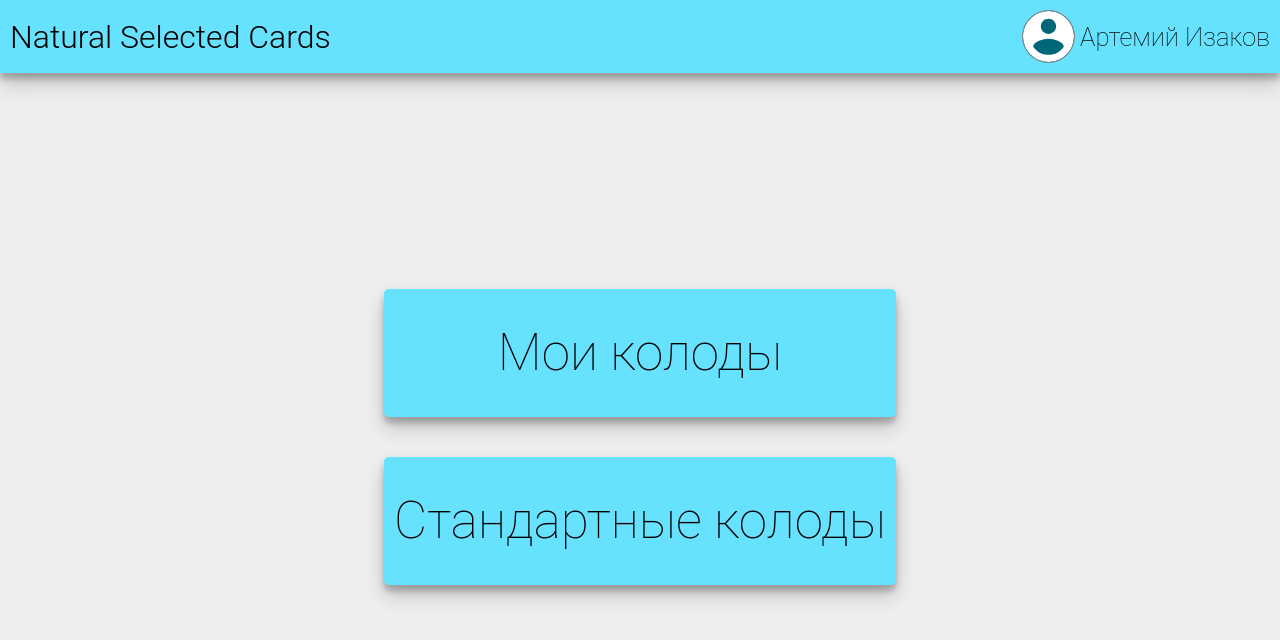
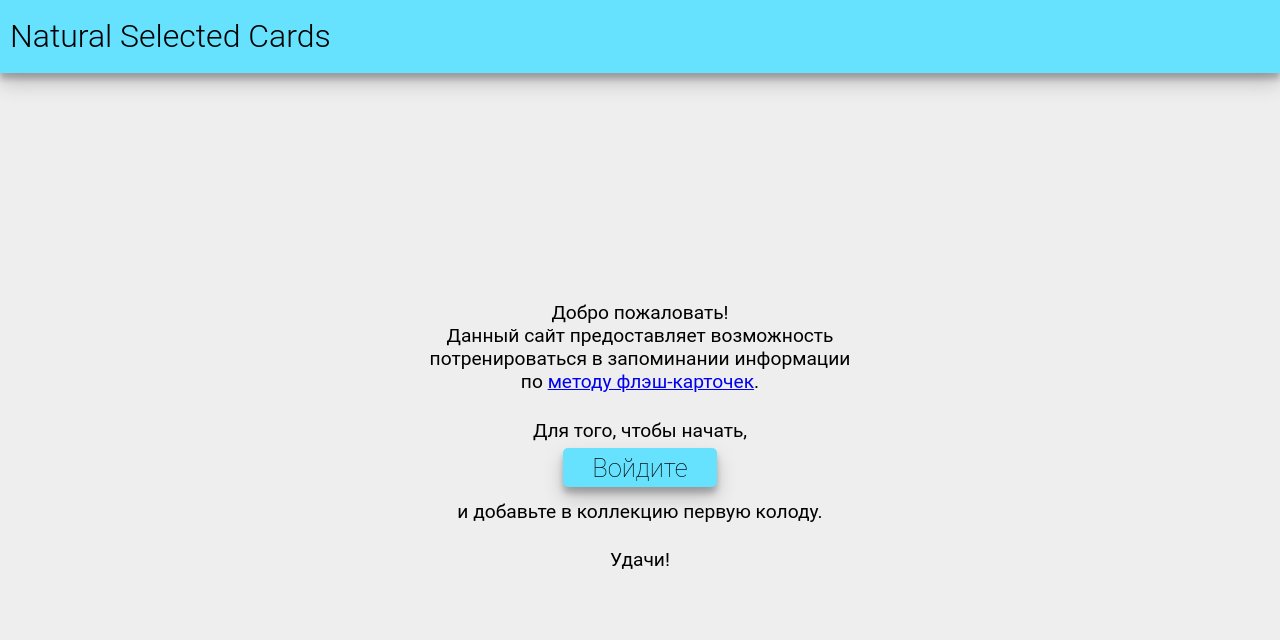
Before and after one commit to OptimumDev/Natural-selected-cards, a React (Create React App) app in the folder NaturalSelectedCards/ClientApp/natural-selected-cards/: page / in a window 1280 px wide. Shown: the top 640 px of the page. Built offline with nearby package versions, Linux system fonts and the light colour scheme.

Commit message:
change main page

```diff
--- a/NaturalSelectedCards/ClientApp/natural-selected-cards/src/Components/App/App.js
+++ b/NaturalSelectedCards/ClientApp/natural-selected-cards/src/Components/App/App.js
@@ -15,10 +15,9 @@ const user = {id: 123, name: 'Артемий', surname: 'Изаков'};
 export default class App extends React.Component {
     constructor(props) {
         super(props);
-
         this.state = {
-            pageName: PageNames.MAIN
-        }
+            pageName: this.getMainPage()
+        };
     }
 
     render() {
@@ -26,8 +25,8 @@ export default class App extends React.Component {
         return (
             <div className="app light">
                 <header className='shadow main-color'>
-                    <AppName onClick={() => this.setPageName(PageNames.MAIN)}/>
-                    <User user={user}/>
+                    <AppName onClick={this.goToMain}/>
+                    <User user={this.state.user}/>
                 </header>
                 {this.getPage()}
             </div>
@@ -61,13 +60,19 @@ export default class App extends React.Component {
         this.setPageName(PageNames.MY_DECKS);
     };
 
+    goToMain = () => this.setPageName(this.getMainPage());
+
+    getMainPage = () => this.state && this.state.user ? PageNames.MY_DECKS : PageNames.MAIN;
+
+    logIn = () => this.setState({
+        pageName: PageNames.MY_DECKS,
+        user: user
+    });
+
     getPage = () => {
         switch (this.state.pageName) {
             case PageNames.MAIN:
-                return <MainPage
-                    onMyDecks={() => this.setPageName(PageNames.MY_DECKS)}
-                    onStandardDecks={() => this.setPageName(PageNames.STANDARD_DECKS)}
-                />;
+                return <MainPage onLogin={this.logIn} />;
             case PageNames.MY_DECKS:
                 //TODO: Make main page
                 return <DecksPage
--- a/NaturalSelectedCards/ClientApp/natural-selected-cards/src/Components/Pages/MainPage/MainPage.css
+++ b/NaturalSelectedCards/ClientApp/natural-selected-cards/src/Components/Pages/MainPage/MainPage.css
@@ -5,14 +5,16 @@
     flex-direction: column;
 }
 
-.main-page button {
-    width: 40vw;
-    height: 10vw;
-    margin-bottom: 40px;
-    font-size: 4vw;
+.main-page p {
+    text-align: center;
+    font-size: 1.5vw;
+    margin: 1vw;
+}
+
+.enter-button {
+    font-size: 2vw;
+    width: 12vw;
+    height: 3vw;
+    margin: 0.5vw 0 1vw;
     font-weight: 200;
 }
-
-.main-page button:last-child {
-    margin-bottom: 0;
-}
--- a/NaturalSelectedCards/ClientApp/natural-selected-cards/src/Components/Pages/MainPage/MainPage.js
+++ b/NaturalSelectedCards/ClientApp/natural-selected-cards/src/Components/Pages/MainPage/MainPage.js
@@ -1,15 +1,24 @@
 import React from "react";
 import './MainPage.css'
 
-export default function MainPage({onMyDecks, onStandardDecks}) {
+export default function MainPage({onLogin}) {
     return (
         <div className='main-page'>
-            <button className='shadow main-color' onClick={onMyDecks}>
-                Мои колоды
-            </button>
-            <button className='shadow main-color' onClick={onStandardDecks}>
-                Стандартные колоды
-            </button>
+            <p>
+                Добро пожаловать!<br/>
+                Данный сайт предоставляет возможность<br/>
+                потренироваться в запоминании информации<br/>
+                по <a href='https://en.wikipedia.org/wiki/Flashcard'>методу флэш-карточек</a>.
+            </p>
+            <p>
+                Для того, чтобы начать,<br/>
+                <button onClick={onLogin} className='main-color shadow enter-button'>Войдите</button><br/>
+                и добавьте в коллекцию первую колоду.<br/>
+            </p>
+            <p>
+                Удачи!
+            </p>
+
         </div>
     )
 }
--- a/NaturalSelectedCards/ClientApp/natural-selected-cards/src/Components/User/User.css
+++ b/NaturalSelectedCards/ClientApp/natural-selected-cards/src/Components/User/User.css
@@ -5,7 +5,7 @@
 }
 
 .user-image {
-    height: 4vw;
+    height: 3.5vw;
     margin-right: 5px;
 
     border-radius: 50%;
--- a/NaturalSelectedCards/ClientApp/natural-selected-cards/src/Components/User/User.js
+++ b/NaturalSelectedCards/ClientApp/natural-selected-cards/src/Components/User/User.js
@@ -5,10 +5,12 @@ import userIcon from '../../images/account_circle-white-48dp.svg'
 export default function User({user}) {
     return (
         <div className='user'>
-            <img src={userIcon} alt='👤' className='user-image main-color-dark' draggable={false} />
-            <span className='user-name'>
-                {user.name} {user.surname}
-            </span>
+            {user &&
+            <>
+                <img src={userIcon} alt='👤' className='user-image main-color-dark' draggable={false}/>
+                <span className='user-name'>{user.name} {user.surname}</span>
+            </>
+            }
         </div>
     )
 }
```
